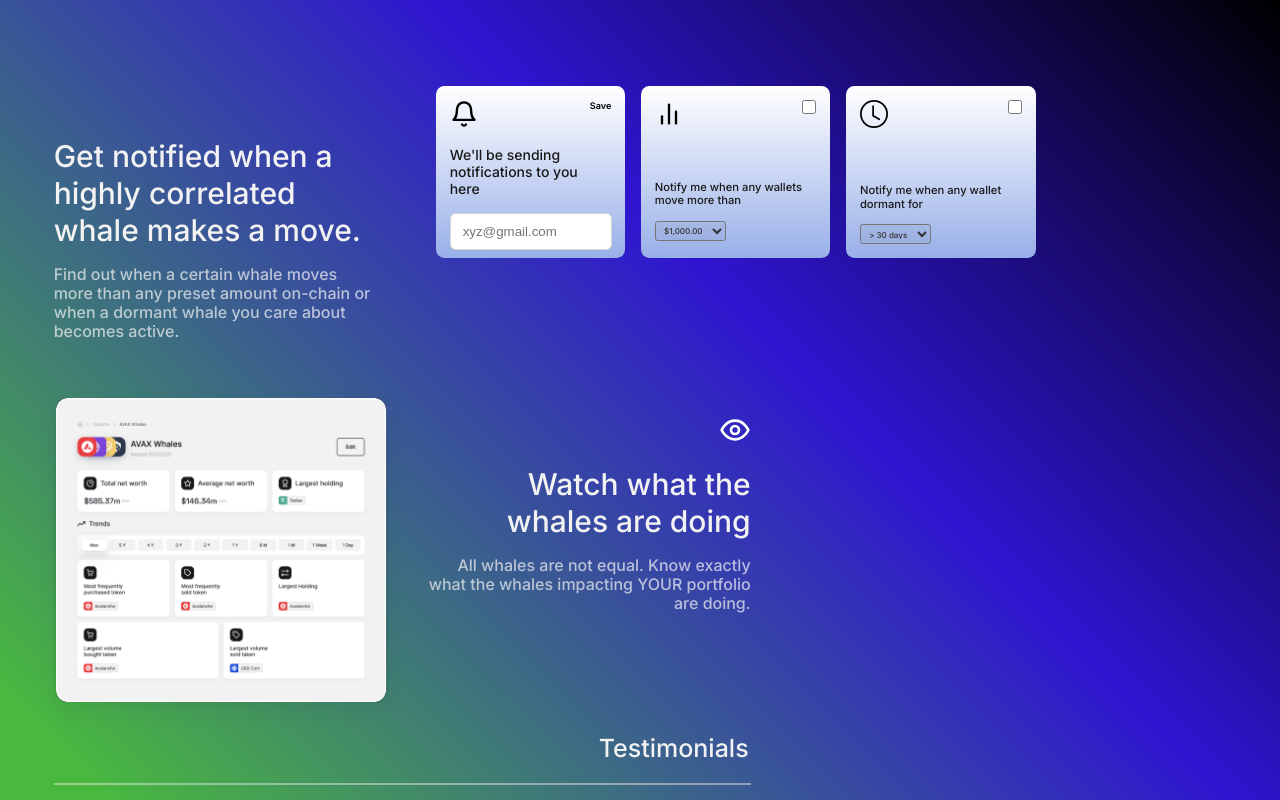
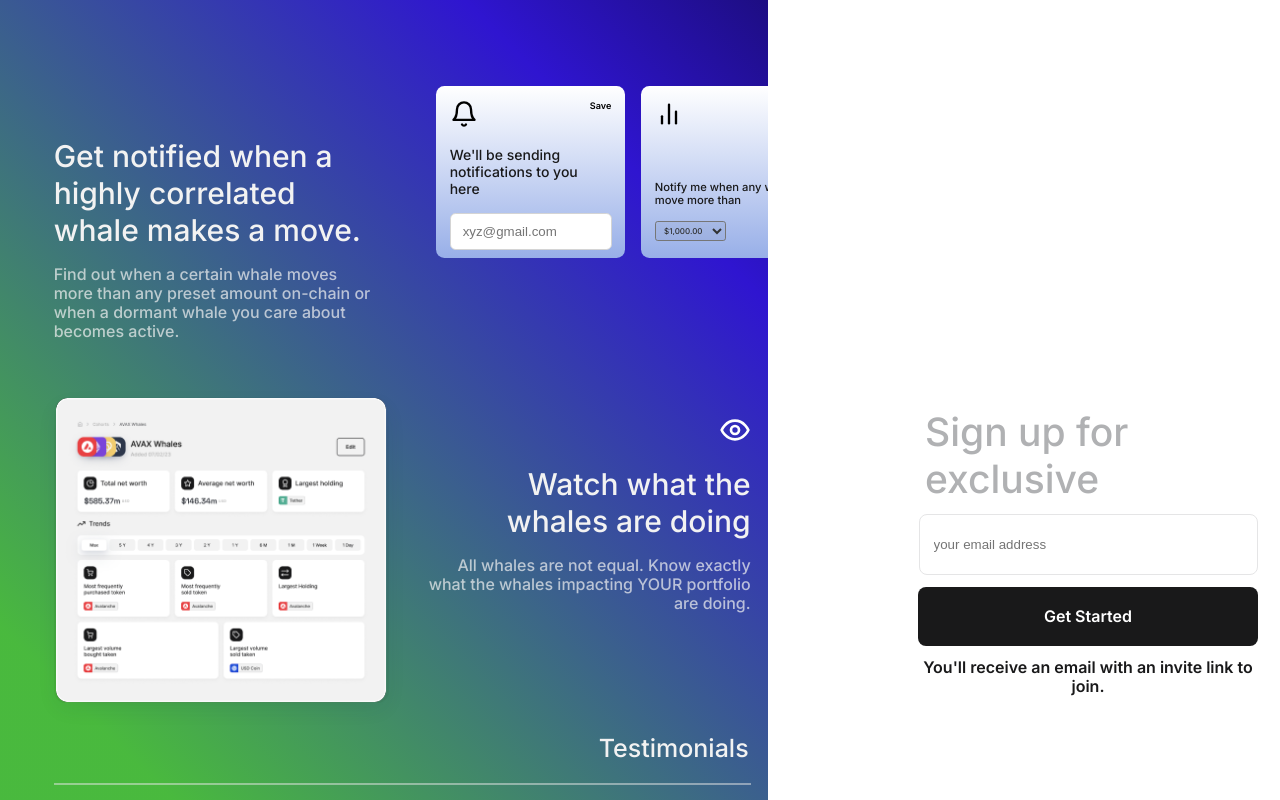
Before and after one commit to ankitt26/Loch-Project, a React (Vite) app: page / in a window 1280 px wide. Shown: the top 800 px of the page. Built offline with nearby package versions, Linux system fonts and the light colour scheme; some icons are missing.

Commit message:
Create and style Sign_up component

```diff
--- a/src/App.tsx
+++ b/src/App.tsx
@@ -1,9 +1,11 @@
 import "./App.css";
 import Landing_page from './components/Landing_page';
+import Sign_up from './components/Sign_up';
 function App() {
   return (
-    <><Landing_page/>
-    </>
+    <div className="page"><Landing_page/>
+    <Sign_up/>
+    </div>
   );
 }
 
--- /dev/null
+++ b/src/components/Sign_up.tsx
@@ -0,0 +1,16 @@
+import styles from '../styles/Sign_up.module.css'
+export default () => {
+  const onsignup = () => {};
+  return (
+    <div className={styles.signup}>
+      <form className={styles.signup_detail} onSubmit={onsignup}>
+        <h2 className={styles.h2}>Sign up for exclusive access.</h2>
+        <input className={styles.input} type="email" placeholder="your email address"></input>
+        <button className={styles.button} type="submit">Get Started</button>
+        <span className={styles.span}>
+          You'll receive an email with an invite link to join.
+        </span>
+      </form>
+    </div>
+  );
+};
--- a/src/styles/Landing_page.module.css
+++ b/src/styles/Landing_page.module.css
@@ -1,6 +1,7 @@
 .main {
   width: 95.8%;
-  height: 1024px;
+  height: 938px;
+  overflow: hidden;
   padding-top: 86px;
   padding-left: 4.19%;
   background: linear-gradient(
--- /dev/null
+++ b/src/styles/Sign_up.module.css
@@ -0,0 +1,78 @@
+.signup {
+  background: #ffffff;
+  width: 640px;
+  height: 1024px;
+  position: absolute;
+  top: 0;
+  left: 60%;
+  z-index: 2;
+}
+
+.signup_detail {
+  width: 365px;
+  height: 347px;
+  margin: 369px auto;
+  border-radius: 8px;
+  display: flex;
+  flex-direction: column;
+  justify-content: center;
+  align-items: center;
+  row-gap: 12px;
+}
+.h2 {
+  width: 326px;
+  height: 94px;
+  font-family: Inter;
+  font-size: 39px;
+  font-weight: 500;
+  line-height: 47px;
+  letter-spacing: 0px;
+  text-align: left;
+
+  color: #b0b1b3;
+}
+
+.input {
+  width: 309px;
+  height: 59px;
+  padding: 0px 14px;
+  border-radius: 8px;
+  border: 1px solid #e5e5e6;
+
+  color: #e5e5e6;
+}
+
+.button {
+  width: 340px;
+  height: 59px;
+  /* top: 578px
+left: 950px */
+  padding: 18px 28px;
+  border-radius: 8px;
+  border: 1px;
+  gap: 12px;
+  /* //styleName: Button Label; */
+  font-family: Inter;
+  font-size: 16px;
+  font-weight: 600;
+  line-height: 19px;
+  letter-spacing: 0px;
+  text-align: center;
+  color: #fff;
+
+  background: #19191a;
+}
+.span {
+  /* //styleName: Button Label; */
+  font-family: Inter;
+  font-size: 16px;
+  font-weight: 600;
+  line-height: 19px;
+  letter-spacing: 0px;
+  text-align: center;
+
+  width: 365px;
+  height: 19px;
+
+  color: #19191a;
+}
```
